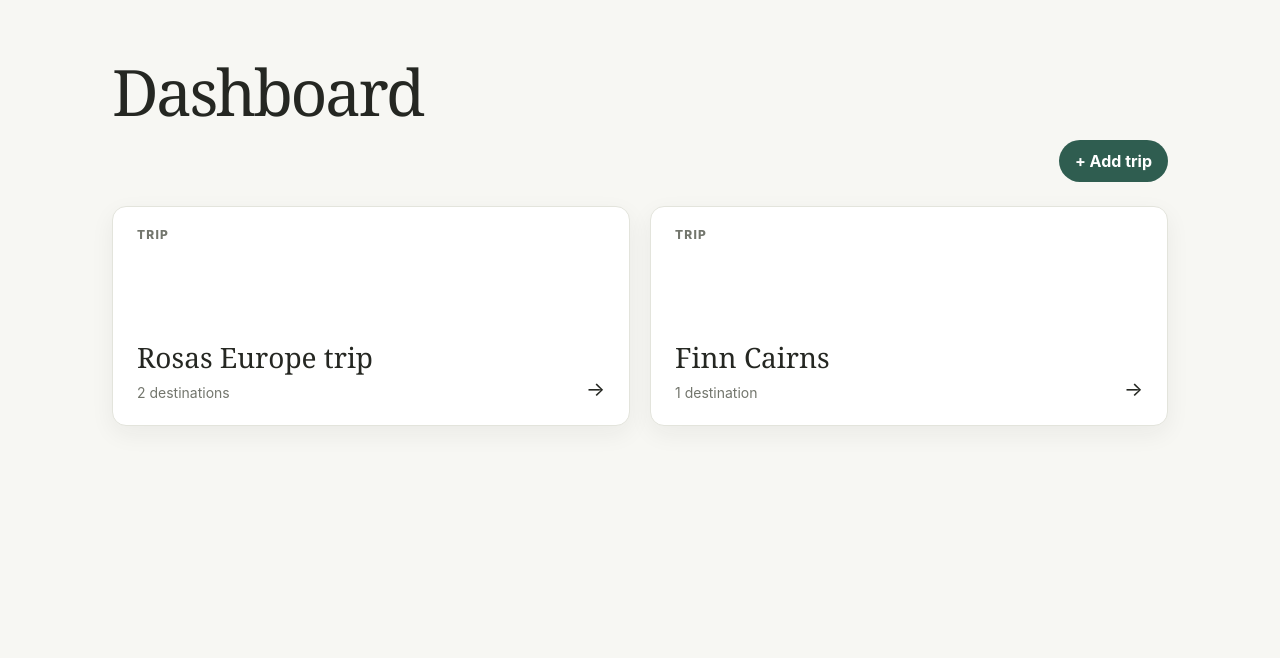
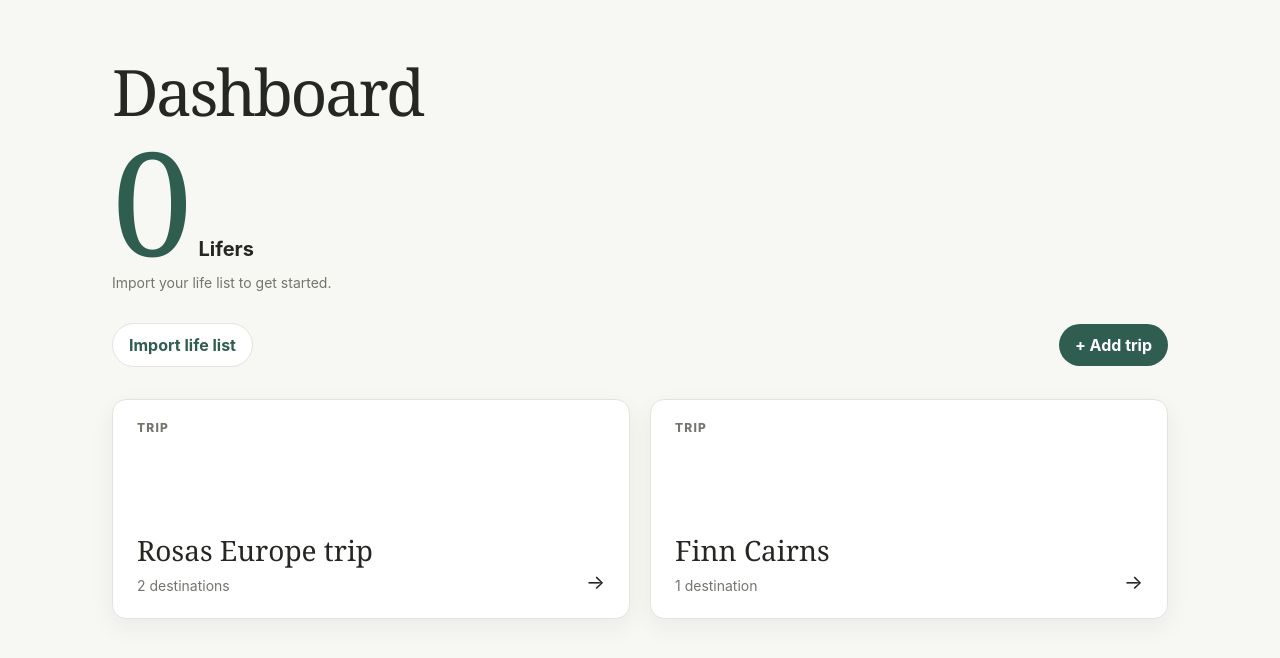
Before and after one commit to finnbrown427/LiferApp, a React (Vite) app: page / in a window 1280 px wide. Shown: the top 658 px of the page. Built offline with nearby package versions, Linux system fonts and the light colour scheme; no server answers.

Commit message:
Import Ebird life list from CSV implemented. Lifer count displayed on dashboard.

```diff
--- a/package.json
+++ b/package.json
@@ -10,11 +10,13 @@
     "preview": "vite preview"
   },
   "dependencies": {
+    "papaparse": "^5.7.1",
     "react": "^19.3.1",
     "react-dom": "^19.3.1"
   },
   "devDependencies": {
     "@types/node": "^24.19.2",
+    "@types/papaparse": "^5.5.2",
     "@types/react": "^19.3.0",
     "@types/react-dom": "^19.3.0",
     "@vitejs/plugin-react": "^6.1.2",
--- a/src/App.css
+++ b/src/App.css
@@ -6,7 +6,7 @@
 }
 
 .page h1 {
-  margin: 12px 0 32px;
+  margin: 12px 0 12px;
   font-family: Georgia, "Times New Roman", serif;
   font-size: clamp(38px, 6vw, 64px);
   font-weight: 400;
--- a/src/data/ebird.ts
+++ b/src/data/ebird.ts
@@ -1,6 +1,8 @@
-// Data layer for "which species in this area don't I have yet, and where are the best hotspots?"
+// Data layer for hotspot and species data from Ebird API and CSVs
 // Needs VITE_EBIRD_KEY in .env
 // FUTURE: credit ebird for data
+
+import Papa from 'papaparse';
 
 const BASE = "https://api.ebird.org/v2";
 const KEY = import.meta.env.VITE_EBIRD_KEY as string;
@@ -39,6 +41,15 @@ export type DestinationHotspot = {
   totalSpecies: number;
   url: string;
 };
+
+/** parse downloaded csv text with papaparse */
+export function importLifeListCsv(csvText: string) {
+  const { data, errors } = Papa.parse<Record<string, string>>(csvText, {
+    header: true, skipEmptyLines: true,
+  })
+  if (errors.length) throw new Error(errors[0].message)
+    return lifeListFromRows(data)
+}
 
 /** Build your life list (a set of lowercase scientific names) from parsed "Download my data" rows. */
 export function lifeListFromRows(rows: Record<string, string>[]): Set<string> {
--- a/src/pages/Dashboard.css
+++ b/src/pages/Dashboard.css
@@ -1,7 +1,75 @@
-.dashboard-actions {
+.life-list-actions {
   display: flex;
-  justify-content: flex-end;
-  margin: -16px 0 24px;
+  align-items: center;
+  flex-wrap: wrap;
+  gap: 12px;
+  justify-content: space-between;
+  margin-top: 32px;
+}
+
+.life-list-import {
+  display: flex;
+  align-items: center;
+}
+
+.life-list-upload-input {
+  position: absolute;
+  width: 1px;
+  height: 1px;
+  margin: -1px;
+  overflow: hidden;
+  clip-path: inset(50%);
+  white-space: nowrap;
+}
+
+.life-list-upload-button {
+  display: inline-flex;
+  align-items: center;
+  border: 1px solid var(--color-border);
+  border-radius: 999px;
+  padding: 11px 16px;
+  background: var(--color-surface);
+  color: var(--color-primary);
+  font-weight: 750;
+  cursor: pointer;
+}
+
+.life-list-upload-input:focus-visible + .life-list-upload-button {
+  outline: 3px solid rgba(47, 93, 80, 0.2);
+  outline-offset: 3px;
+}
+
+.life-list-feature {
+  margin-bottom: 32px;
+}
+
+.life-list-count {
+  margin: 0;
+  color: var(--color-primary);
+  font-family: Georgia, "Times New Roman", serif;
+  font-size: clamp(5rem, 15vw, 9rem);
+  font-weight: 400;
+  letter-spacing: -0.07em;
+  line-height: 0.9;
+}
+
+.life-list-metric {
+  display: flex;
+  align-items: baseline;
+  flex-wrap: wrap;
+  gap: 16px;
+}
+
+.life-list-label {
+  margin: 0;
+  font-size: clamp(1rem, 2vw, 1.25rem);
+  font-weight: 700;
+}
+
+.life-list-prompt {
+  margin: 8px 0 0;
+  color: var(--color-muted);
+  font-size: 14px;
 }
 
 .primary-button {
--- a/src/pages/Dashboard.tsx
+++ b/src/pages/Dashboard.tsx
@@ -3,11 +3,14 @@ import { useEffect, useState, type FormEvent } from 'react'
 import Link from '../components/Link'
 import Page from '../components/Page'
 import { trips, type Trip } from '../data/trips'
+import { importLifeListCsv } from '../data/ebird'
 
 function Dashboard() {
   const [isModalOpen, setIsModalOpen] = useState(false)
   const [tripName, setTripName] = useState('')
   const [dashboardTrips, setDashboardTrips] = useState<Trip[]>(() => [...trips])
+  const [lifeListStatus, setLifeListStatus] = useState<string | null>(null)
+  const [lifeListCount, setLifeListCount] = useState<number | null>(null)
 
   useEffect(() => {
     if (!isModalOpen) return
@@ -47,7 +50,49 @@ function Dashboard() {
 
   return (
     <Page title="Dashboard">
-      <div className="dashboard-actions">
+      <section className="life-list-feature" aria-labelledby="life-list-label">
+        <div className="life-list-summary">
+          <div className="life-list-metric">
+            <p className="life-list-count" aria-live="polite">
+              {lifeListCount ?? 0}
+            </p>
+            <h2 className="life-list-label" id="life-list-label">
+              Lifers
+            </h2>
+          </div>
+          {lifeListCount === null && (
+            <p className="life-list-prompt">Import your life list to get started.</p>
+          )}
+        </div>
+        <div className="life-list-actions">
+          <div className="life-list-import">
+            <input
+              id="life-list-upload"
+              className="life-list-upload-input"
+              type="file"
+              accept=".csv,text/csv"
+              onChange={async (event) => {
+                const file = event.currentTarget.files?.[0]
+                if (!file) return
+
+                try {
+                  const csvText = await file.text()
+                  const lifeList = importLifeListCsv(csvText)
+
+                  setLifeListCount(lifeList.size)
+                  setLifeListStatus('')
+                } catch (error) {
+                  setLifeListStatus(
+                    error instanceof Error ? error.message : 'Could not import the CSV file.'
+                  )
+                }
+              }}
+            />
+            {/* TODO: add instructions for how to get CSV */}
+            <label className="life-list-upload-button" htmlFor="life-list-upload">
+              Import life list
+            </label>
+          </div>
           <button
             className="primary-button"
             type="button"
@@ -56,6 +101,8 @@ function Dashboard() {
             + Add trip
           </button>
         </div>
+      </section>
+      {lifeListStatus && <p role="alert">{lifeListStatus}</p>}
 
       <section className="trip-grid" aria-label="Trips">
         {dashboardTrips.map((trip) => (
```
Also changed, not shown: 1 other file (tests, documents, lock files or other folders). Lines whose indentation alone changed are shown as unchanged.
